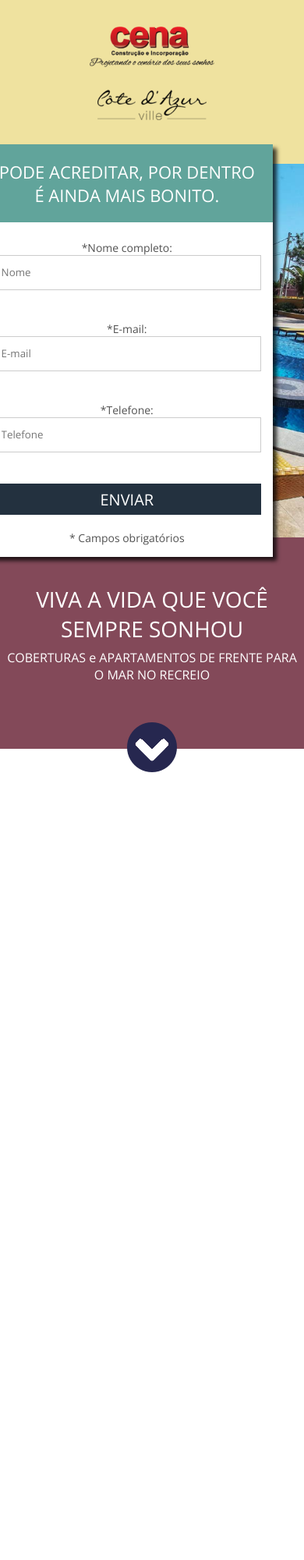
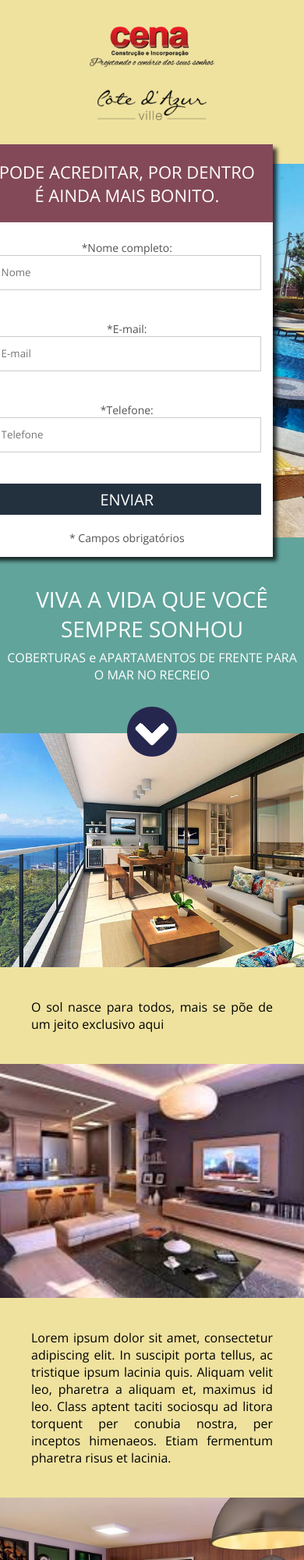
Before and after one commit to alexsrs/LandingPage-EmpreendimentoImobiliario, a plain HTML site: page index.html in a window 390 px wide. Shown: the top 2000 px of the page at 78% size. Before the commit the page ends 1010 px from the top, so only its background shows below. Drawn offline with nearby package versions, Linux system fonts and the light colour scheme.

Commit message:
Criado mosaico responsivo e rodapé
Criado um mosaico responsivo utilizando display; flex.
Implementado rodapé

```diff
--- a/css/style.css
+++ b/css/style.css
@@ -7,6 +7,7 @@
 
 html, body{
 	height: 100%;
+	background-color: #B1BEA3;
 }
 
 
@@ -74,7 +75,7 @@ header{
 	padding: 20px 15px;
 	color: white;
 	font-size: 22px;
-	background-color: #61A49B;
+	background-color: #834959;
 	text-align: center;
 }
 
@@ -128,8 +129,8 @@ section.chamada{
 }
 
 section.chamada .container{
-	padding: 60px 0 20px 0;
-	background-color: #834959;
+	padding: 60px 0 0 0;
+	background-color: #61A49B;
 }
 
 section.chamada h2{
@@ -153,7 +154,7 @@ section.chamada p{
 
 .arrow{
 	position: relative;
-	top: 50px;
+	top: 30px;
 	left: 50%;
 	margin-left: -32px;
 	width: 64px;
@@ -162,7 +163,45 @@ section.chamada p{
 	background-size: 100% 100%;
 }
 
-@media screen and (max-width: 510px) {
+section.mosaico{
+	position: relative;
+	top: -50px;
+	width: 100%;
+	height: auto;
+
+}
+
+.flex-mosaico{
+	display: flex;
+	background-color: #EFE29F;
+}
+
+.mosaico-img{
+	background-position: center;
+	background-size: cover;
+	width: 60%;
+	height: 300px;
+}
+
+.mosaico-text{
+	width: 40%;
+	padding: 40px;
+}
+
+footer{
+	/*background-color: #61A49B;*/
+	position: relative;
+	top: -50px;
+	text-align: center;
+	padding: 30px 0;
+}
+footer.p{
+	margin-top: 8px;
+	font-size: 16px;
+}
+
+@media screen and (max-width: 768px){
+
 	header{
 		text-align: center;
 	}
@@ -173,7 +212,7 @@ section.chamada p{
 		float: none;
 	}
 
-		.bg{
+	.bg{
 		text-align: center;
 	}
 
@@ -183,4 +222,23 @@ section.chamada p{
 		max-width: 400px;
 		display: inline-block;
 	}
+
+	.flex-mosaico{
+		display: inline-block;
+		width: 100%;
+	}
+
+	.mosaico-img{
+		width: 100%;
+		height: 300px;
+		order: 1;
+	}
+
+	.mosaico-text{
+		order: 2;
+		width: 100%;
+		text-align: justify;
+	}
+
+
 }
--- a/index.html
+++ b/index.html
@@ -51,9 +51,40 @@
 			<div><h2>VIVA A VIDA QUE VOCÊ SEMPRE SONHOU</h2></div>
 			<div><p>COBERTURAS e APARTAMENTOS DE FRENTE PARA O MAR NO RECREIO</p></div>
 			<div class="arrow"></div>
+			<div class="clear"></div>
 		</div><!--container-->
+	</section><!--chamada-->
+	<section class="mosaico">
+		<div class="container">
+			<div class="flex-mosaico">
+				<div style="background-image: url('images/varanda.jpg'); order: 1;" class="mosaico-img"></div>
+				<div class="mosaico-text" style="order: 2;"><p>O sol nasce para todos, mais se põe de um jeito exclusivo aqui</p></div>
+			</div><!--flex-mosaico-->
 
-	</section><!--chamada-->
+			<div class="flex-mosaico">
+				<div style="background-image: url('images/ambientes.jpg'); order: 2;" class="mosaico-img"></div>
+				<div class="mosaico-text" style="order: 1;"><p>Lorem ipsum dolor sit amet, consectetur adipiscing elit. In suscipit porta tellus, ac tristique ipsum lacinia quis. Aliquam velit leo, pharetra a aliquam et, maximus id leo. Class aptent taciti sociosqu ad litora torquent per conubia nostra, per inceptos himenaeos. Etiam fermentum pharetra risus et lacinia.</p></div>
+			</div><!--flex-mosaico-->
+			<div class="flex-mosaico">
+				<div style="background-image: url('images/sala-jogos.jpg'); order: 1;" class="mosaico-img"></div>
+				<div class="mosaico-text" style="order: 2;"><p>Lorem ipsum dolor sit amet, consectetur adipiscing elit. In suscipit porta tellus, ac tristique ipsum lacinia quis. Aliquam velit leo, pharetra a aliquam et, maximus id leo. Class aptent taciti sociosqu ad litora torquent per conubia nostra, per inceptos himenaeos. Etiam fermentum pharetra risus et lacinia.</p></div>
+			</div><!--flex-mosaico-->
+
+			<div class="flex-mosaico">
+				<div style="background-image: url('images/quarto-casal.jpg'); order: 2;" class="mosaico-img"></div>
+				<div class="mosaico-text" style="order: 1;"><p>Lorem ipsum dolor sit amet, consectetur adipiscing elit. In suscipit porta tellus, ac tristique ipsum lacinia quis. Aliquam velit leo, pharetra a aliquam et, maximus id leo. Class aptent taciti sociosqu ad litora torquent per conubia nostra, per inceptos himenaeos. Etiam fermentum pharetra risus et lacinia.</p></div>
+			</div><!--flex-mosaico-->
+
+		</div><!--container-->
+		<div class="clear"></div>
+	</section><!--mosaico-->
+
+	<footer>
+		<div class="container">
+			<p>© 2019 LandPage development by <a href="http://www.creapix.com.br">Creapix</a></p>
+			<p>+55 (21) 98487-0182 - <a href="mailto:atendimento@creapix.com.br?subject=LandingPage2">atendimento@creapix.com.br</p>
+		</div>
+	</footer><!--footer-->
 
 </body>
 </html>
```
Also changed, not shown: images/ambientes.jpg (added), images/quarto-casal.jpg (added), images/sala-jogos.jpg (added), images/varanda.jpg (added).
